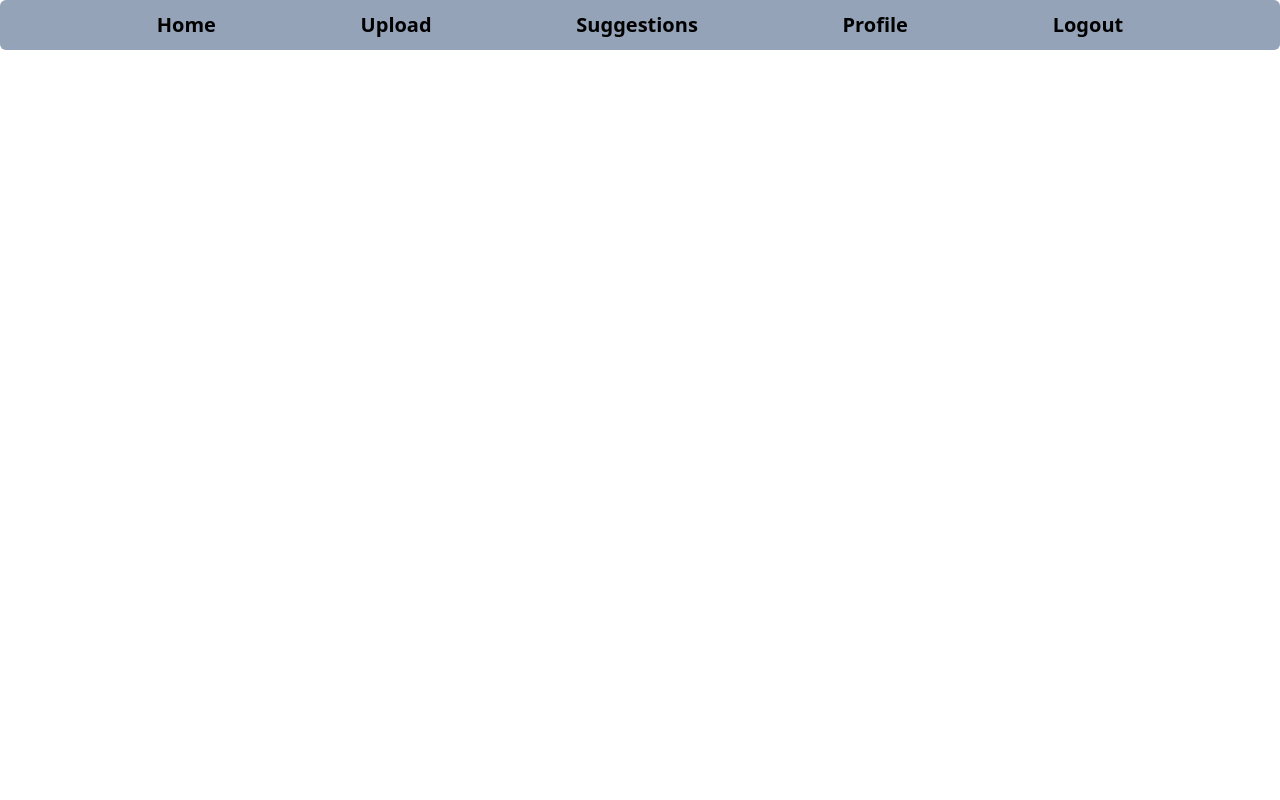
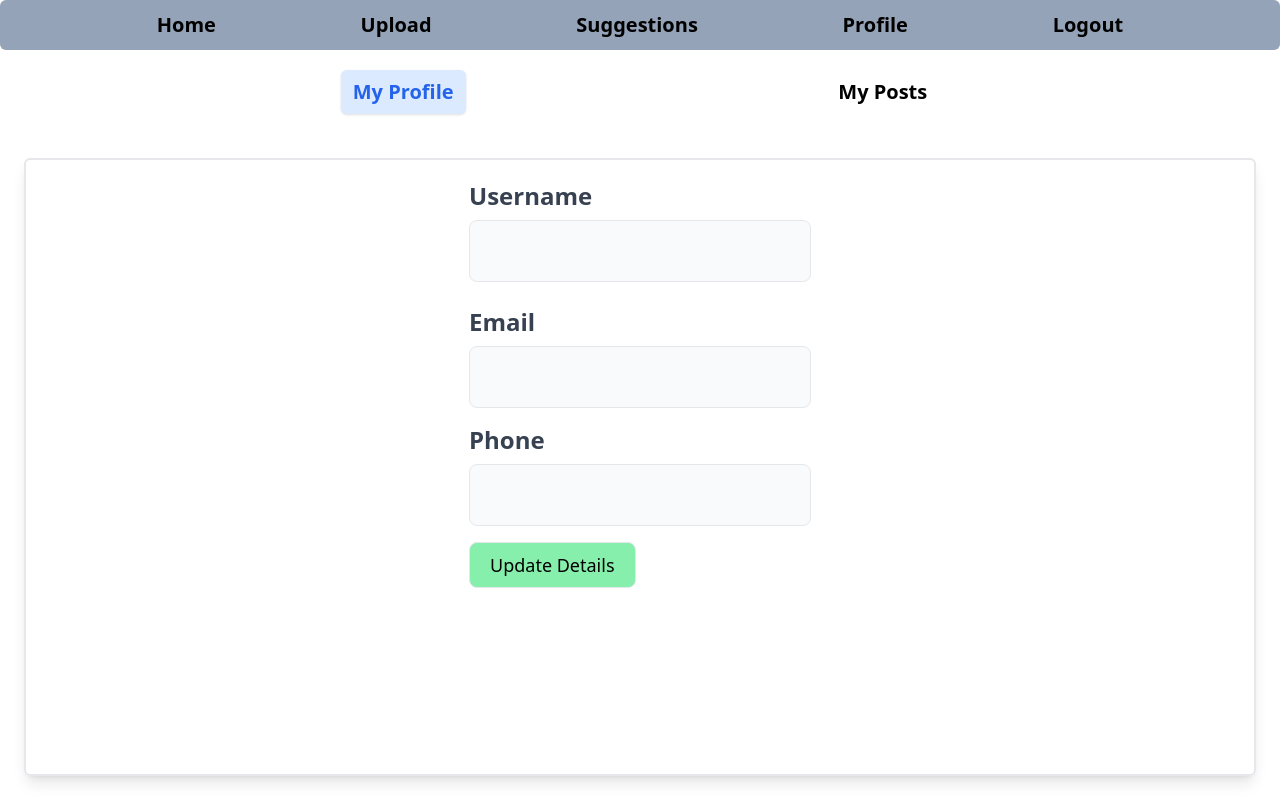
Before and after one commit to kiran-11123/Blog-Website, a React (Vite) app in the folder frontend/: page /profile in a window 1280 px wide. Built offline with nearby package versions, Linux system fonts and the light colour scheme; no server answers.

Commit message:
Profile update

```diff
--- a/frontend/src/components/Profile.jsx
+++ b/frontend/src/components/Profile.jsx
@@ -1,10 +1,135 @@
-import React from 'react'
+import React, { useEffect, useState } from 'react'
 import Nav from './Nav'
+import axios from 'axios';
 
 const Profile = () => {
+
+  const[activetab ,setActiveTab] = useState('profile');
+  const token = localStorage.getItem('token');
+
+  const[email ,setEmail] = useState('');
+  const[username,setUsername] = useState('');
+  const[mobile,setMobile] = useState('');
+
+  useEffect(()=>{
+
+     async function getDetails(){
+       const response = await axios.get("http://localhost:3000/api/all_details",{
+        headers:{
+          Authorization:`Bearer ${token}`,
+        }
+       })
+
+       if(response){
+        console.log(response)
+
+       setEmail(response.data.user_details.email)
+
+       setUsername(response.data.user_details.username);
+       setMobile(response.data.user_details.mobile)
+     }
+
+
+
+
+     }
+
+      getDetails();
+
+  },[])
+
+
+
+
+
   return (
     <div>
         <Nav />
+
+        <div className='mt-[50px]'>
+
+         <div className='flex flex-col  w-full h-[calc(100vh-50px)] rounded-md'>
+
+
+         <ul className='flex items-start justify-evenly gap-10 font-bold text-xl w-full   px-5 py-5 '>
+        <li className={`cursor-pointer hover:text-blue-500 rounded-md hover:shadow-sm px-3 py-2  ${
+                activetab === 'profile' ? 'bg-blue-100 text-blue-600 shadow' : ''
+              }` } onClick={()=>setActiveTab('profile')}>My Profile</li>
+
+
+        <li className={`cursor-pointer hover:text-blue-500 rounded-md hover:shadow-sm px-3 py-2 ${activetab==='posts' ? 'bg-blue-100 text-blue-600 shadow' : ''}`}
+         onClick={()=>setActiveTab('posts')}>My Posts</li>
+         </ul>
+
+              <div className='p-6 flex-1 overflow-auto'>
+                {activetab === 'profile' && (
+                  <div className='flex flex-1 justify-center items-start h-full w-full'>
+                    <div className='shadow-lg border-2 rounded-md w-full h-full px-5 py-5  flex items-start justify-center '>
+                        <form className='space-y-4'>
+
+                          <div className="mb-6">
+                                            <label className="block mb-2 text-2xl font-semibold text-gray-700">Username</label>
+                                            <input
+                                              type="text"
+                                              value={username}
+                                              readOnly
+                                              className="w-full px-10 py-4 border rounded-lg text-lg bg-gray-50 cursor-not-allowed"
+                                            />
+                                          </div>
+
+                                          <div className="mb-6">
+                                            <label className="block mb-2 text-2xl font-semibold text-gray-700">Email</label>
+                                            <input
+                                              type="email"
+                                              value={email}
+                                              readOnly
+                                              className="w-full px-10 py-4 border rounded-lg text-lg bg-gray-50 cursor-not-allowed"
+                                            />
+                                          </div>
+
+                                          <div className="mb-10">
+                                            <label className="block mb-2 text-2xl font-semibold text-gray-700">Phone</label>
+                                            <input
+                                              type="tel"
+                                              value={mobile}
+                                              readOnly
+                                              className="w-full px-10 py-4 border rounded-lg text-lg bg-gray-50 cursor-not-allowed"
+                                            />
+                            </div>
+
+
+                            <button className='px-5 py-2 border rounded-lg text-lg bg-green-300 '>
+                              Update Details
+                            </button>
+
+
+
+
+
+                      </form>
+
+
+                    </div>
+                  </div>
+                  )}
+
+
+
+          {activetab==='posts' && (
+               <div className='flex flex-1 justify-center items-start h-full w-full'>
+                    <div className='shadow-lg border-2 rounded-md w-full h-full px-5 py-5 flex justify-center items-start'>
+                      <p>This is posts Section</p>
+                    </div>
+                  </div>
+                  )}
+
+         </div>
+
+
+
+          </div>
+
+        </div>
 
     </div>
   )
```
